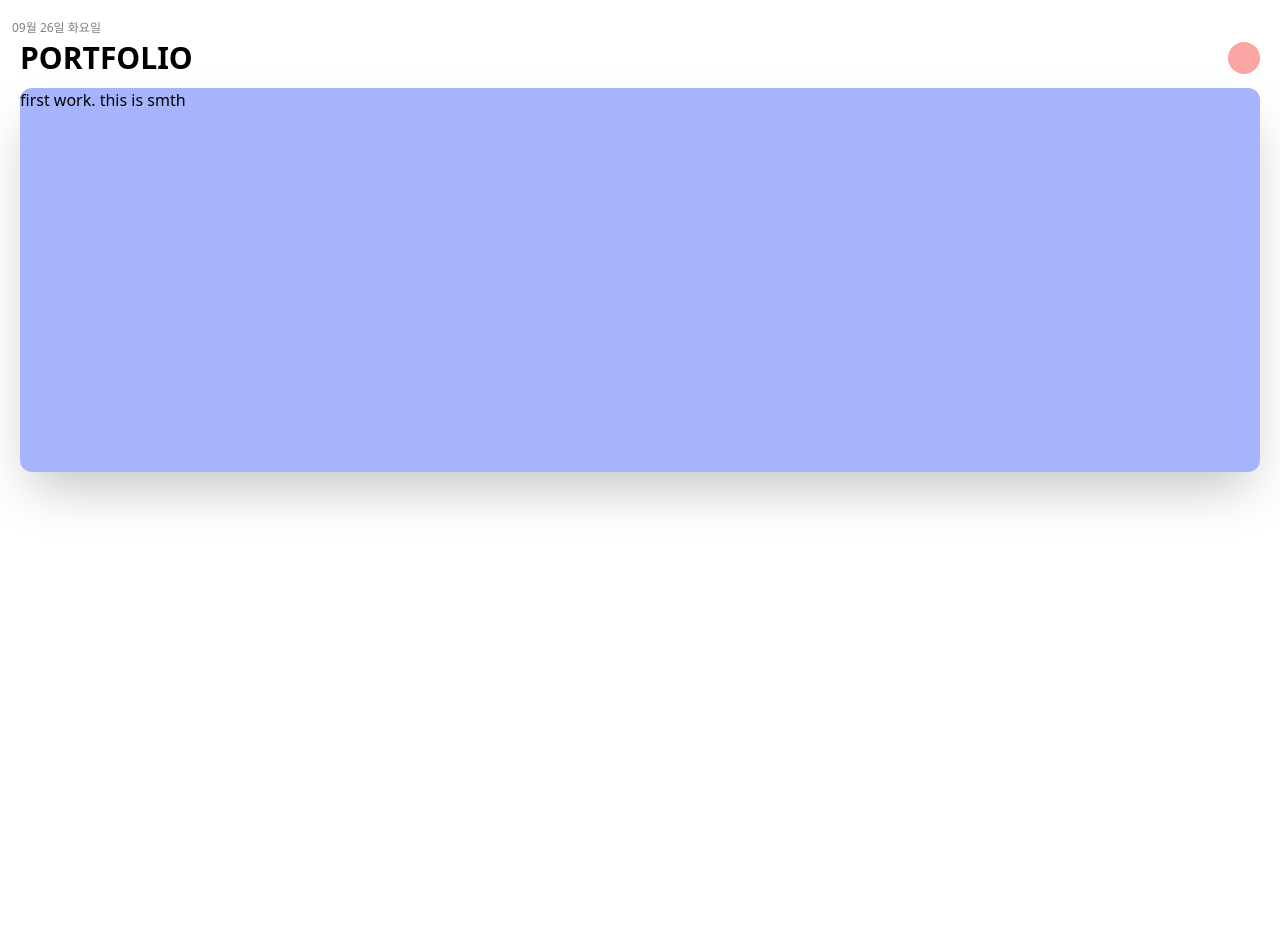
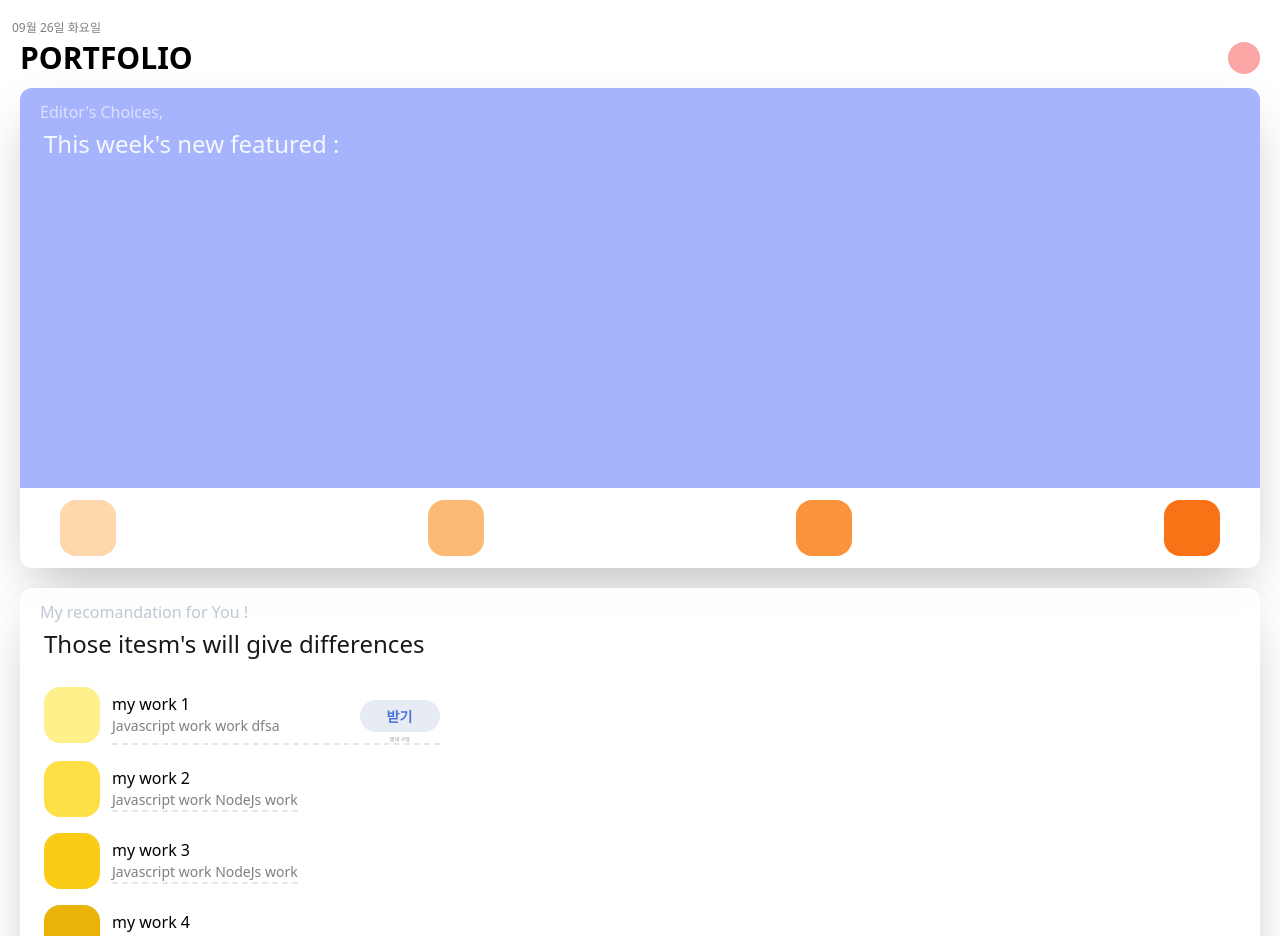
Before and after one commit to yeongminChae/experiment, a Next.js app: page /cloneCoding in a window 1280 px wide. Shown: the top 936 px of the page. Before the commit the page ends 800 px from the top, so only its background shows below. Built offline with nearby package versions, Linux system fonts and the light colour scheme.

Commit message:
portfolio day 7 : clone coding Main Page

```diff
--- a/pages/cloneCoding/index.tsx
+++ b/pages/cloneCoding/index.tsx
@@ -6,7 +6,7 @@ const Home: NextPage = () => {
   const dateIs = Moment().day();
   const dateList = ["월", "화", "수", "목", "금", "토", "일"];
   return (
-    <div className="">
+    <div className="grid max-h-[180rem] max-w-full">
       <span className="mx-3 mt-5 flex text-xs opacity-50 ">
         {todayIs} {dateList[dateIs]}요일
       </span>
@@ -15,9 +15,88 @@ const Home: NextPage = () => {
           <div className="text-3xl font-semibold">PORTFOLIO</div>
           <div className="h-8 w-8 rounded-full bg-red-300 " />
         </div>
-        <div className="mt-3 h-96 w-full rounded-xl bg-indigo-300 shadow-2xl ">
-          <div>first work. this is smth</div>
+        <div className="mt-3 h-[30rem] w-full rounded-xl shadow-2xl ">
+          <div className="h-[25rem] w-full rounded-t-xl bg-indigo-300">
+            <div className="ml-5 pt-3 text-white opacity-60 ">
+              Editor&apos;s Choices,{" "}
+            </div>
+            <div className="ml-6 mt-1 text-2xl text-white opacity-90 ">
+              This week&apos;s new featured :
+            </div>
+          </div>
+          <div className="my-3 mx-10 flex items-center justify-between bg-[#ffffffe7] ">
+            <div className="h-14 w-14 rounded-2xl bg-orange-200 " />
+            <div className="h-14 w-14 rounded-2xl bg-orange-300" />
+            <div className="h-14 w-14 rounded-2xl bg-orange-400" />
+            <div className="h-14 w-14 rounded-2xl bg-orange-500" />
+          </div>
         </div>
+        <div className="mt-5 h-[26rem] w-full rounded-xl bg-[#ffffffe7] shadow-2xl  ">
+          <div className="ml-5 pt-3 text-slate-400 opacity-60 ">
+            My recomandation for You !
+          </div>
+          <div className="ml-6 mt-1 text-2xl opacity-90 ">
+            Those itesm&apos;s will give differences
+          </div>
+          <div className="mt-4 flex flex-col items-start justify-start">
+            <div className="my-2 ml-6 flex items-center justify-end">
+              <div className="h-14 w-14 rounded-2xl bg-yellow-200" />
+              <div className="ml-3 flex items-center justify-start border-b-2 border-dashed ">
+                <div className="flex flex-col">
+                  <span className="">my work 1</span>
+                  <span className="text-sm text-black opacity-50 ">
+                    Javascript work work dfsa
+                  </span>
+                </div>
+                <div className="mt-4 flex flex-col items-center justify-center ">
+                  <button className=" ml-20 h-8 w-20 rounded-2xl bg-slate-200 opacity-80 ">
+                    <span className="text-sm font-bold text-blue-700 ">
+                      받기
+                    </span>{" "}
+                  </button>
+                  <span className="ml-20 mt-1 w-16 text-center text-[0.3rem] opacity-50">
+                    앱 내 구입
+                  </span>
+                </div>
+              </div>
+            </div>
+            <div className="my-2 ml-6 flex items-center justify-end ">
+              <div className="h-14 w-14 rounded-2xl bg-yellow-300" />
+              <div className="ml-3 flex flex-col items-start justify-start border-b-2 border-dashed ">
+                <span className="">my work 2</span>
+                <span className="text-sm text-black opacity-50">
+                  Javascript work NodeJs work
+                </span>
+              </div>
+            </div>
+            <div className="my-2 ml-6 flex items-center justify-end">
+              <div className="h-14 w-14 rounded-2xl bg-yellow-400" />
+              <div className="ml-3 flex flex-col items-start justify-start border-b-2 border-dashed ">
+                <span className="">my work 3</span>
+                <span className="text-sm text-black opacity-50">
+                  Javascript work NodeJs work
+                </span>
+              </div>
+            </div>
+            <div className="my-2 ml-6 flex items-center justify-end">
+              <div className="h-14 w-14 rounded-2xl bg-yellow-500" />
+              <div className="ml-3 flex flex-col items-start justify-start border-b-2 border-dashed ">
+                <span className="">my work 4</span>
+                <span className="text-sm text-black opacity-50">
+                  Javascript work NodeJs work
+                </span>
+              </div>
+            </div>
+          </div>
+        </div>
+        <div className="mt-5 h-[26rem] w-full rounded-xl bg-[#ffffffe7] shadow-2xl ">
+          <div></div>
+        </div>
+        <div className="mt-5 mb-20 h-[26rem] w-full rounded-xl bg-[#ffffffe7] shadow-2xl "></div>
+        <span className="flex h-20 w-full items-center justify-center pb-24">
+          I made this this clone coding page . Because i got impressed app store
+          in iPhone.
+        </span>
       </div>
     </div>
   );
```
Also changed, not shown: pages/basictailwind/index.tsx (renamed from basictailwind/basictailwind.tsx).
